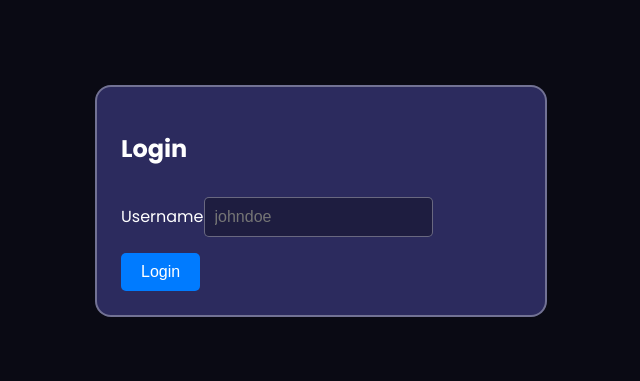
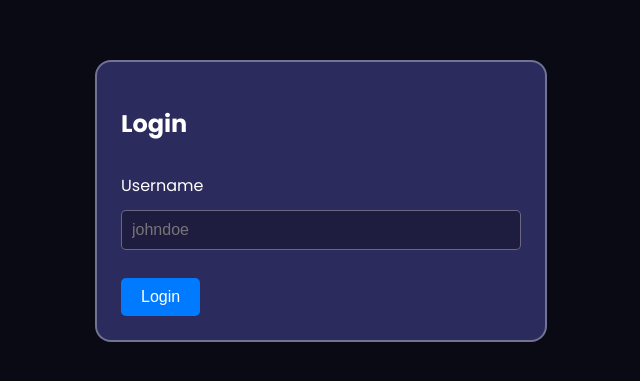
Before and after one commit to galihkarya/Quitest, a React (Create React App) app: page /login in a window 1280 px wide. Shown: the part 247-628 px from the top of the page, without its empty margins (319-959 px from the left). Built offline with nearby package versions, Linux system fonts and the light colour scheme.

Commit message:
add form

```diff
--- a/src/styles/login.css
+++ b/src/styles/login.css
@@ -32,3 +32,9 @@
     font-size: medium;
 
 }
+
+form {
+    display: flex;
+    flex-direction: column;
+    gap: 12px;
+}
```
